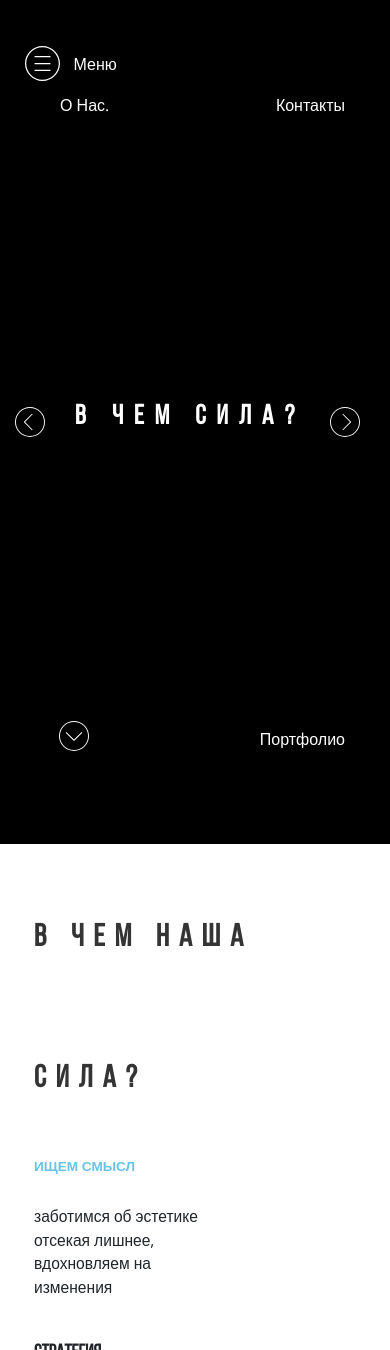
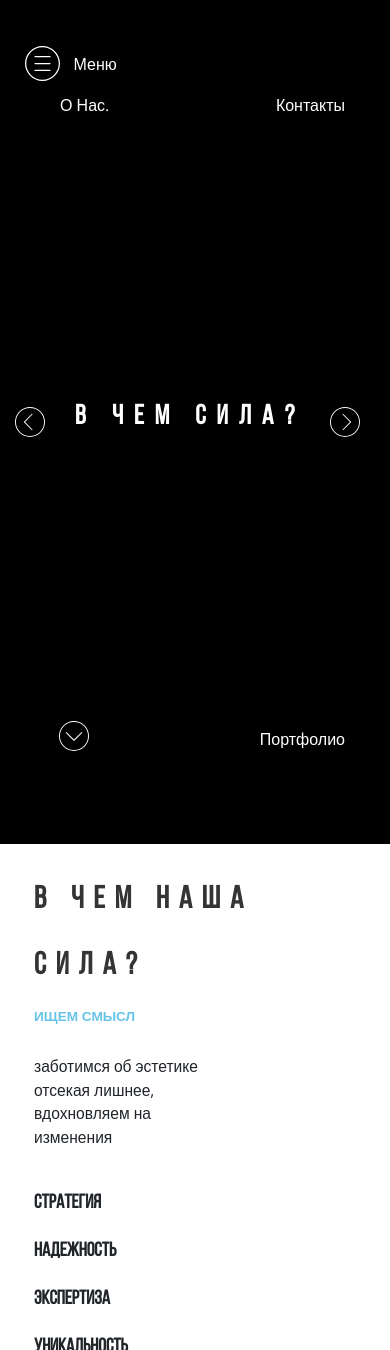
Before and after one commit to lozinskaya/Katadze, a plain HTML site: page index.html in a window 390 px wide. Shown: the top 1350 px of the page. Drawn offline with nearby package versions, Linux system fonts and the light colour scheme.

Commit message:
h1 Ready

```diff
--- a/style.css
+++ b/style.css
@@ -181,6 +181,7 @@ svg{
 #content h1{
     font-size: 8vw;
     letter-spacing: 10px;
+    line-height: 66px;
 }
 #content p {
     padding-top: 22px;
```
